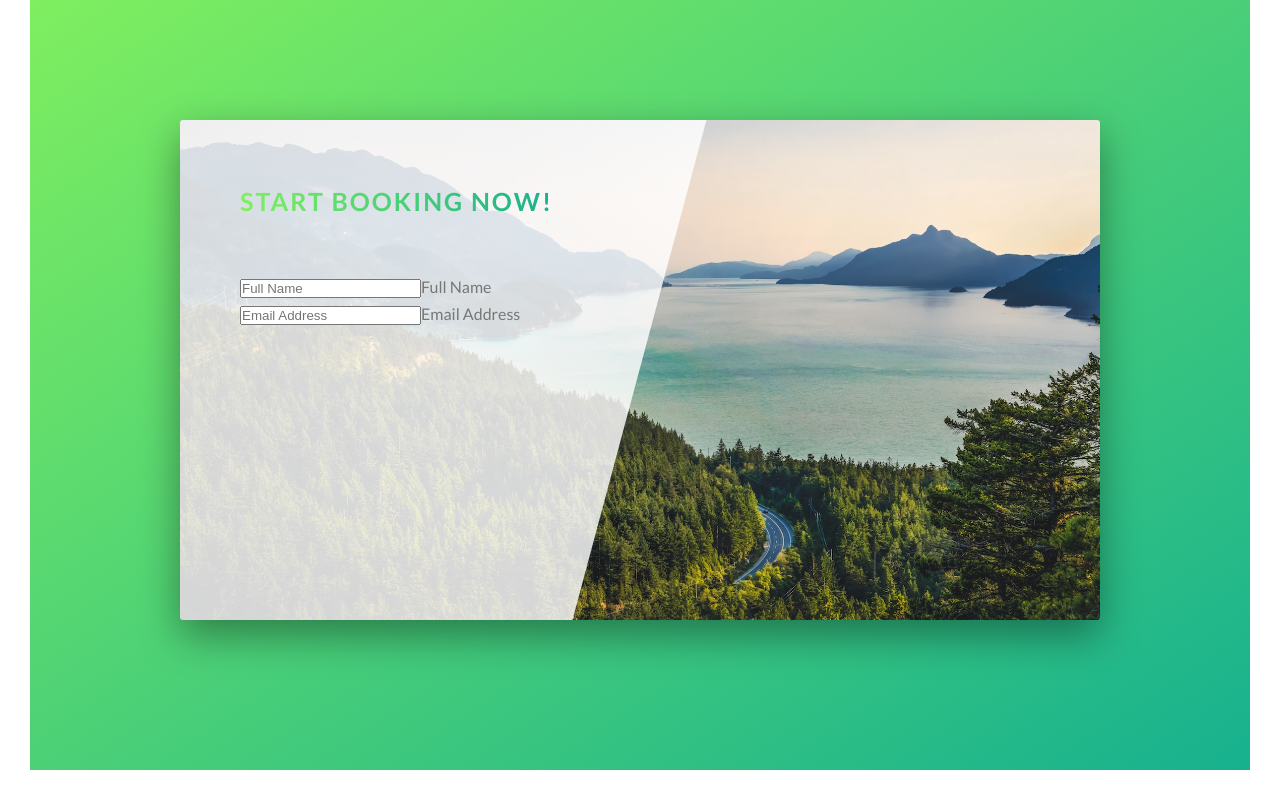
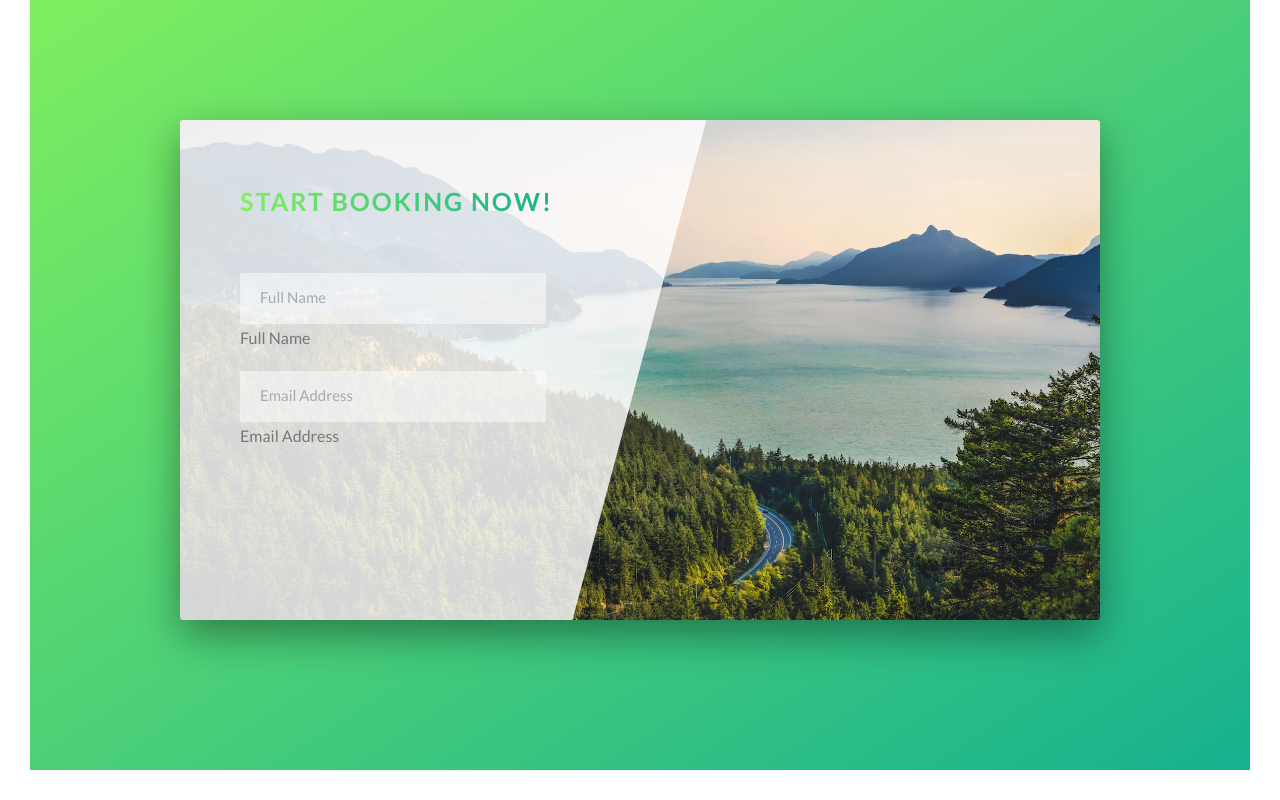
Before and after one commit to dario-piotrowicz/VueJS3-CSS_demo_Natours_website_miniproject, a Vue app: page / in a window 1280 px wide. Shown: the part 4871-5671 px from the top of the page. Built offline with nearby package versions, Linux system fonts and the light colour scheme.

Commit message:
styled the form-control component

```diff
--- a/src/components/FormControl.vue
+++ b/src/components/FormControl.vue
@@ -49,4 +49,38 @@ export default {
 </script>
 
 <style lang="scss" scoped>
+@import 'src/assets/styles/constants/colors.scss';
+
+.form-control {
+    &:not(:last-child){
+        margin-bottom: 2rem;
+    }
+
+    &__input {
+        display: block;
+        width: 90%;
+        color: inherit;
+        font-family: inherit;
+        font-size: 1.5rem;
+        padding: 1.5rem 2rem;
+        border: none;
+        border-radius: 2px;
+        background-color: transparentize($color-white, 0.5);
+        border-bottom: 3px solid transparent;
+
+        &:focus {
+            outline: none;
+            box-shadow: 0 1rem 2rem transparentize($color-black, 0.9);
+            border-bottom: 3px solid $color-primary;
+
+            &:invalid {
+                border-bottom: 3px solid #FA7131;
+            }
+        }
+
+        &::-webkit-input-placeholder {
+            color: #a9a9a9;
+        }
+    }
+}
 </style>
```
